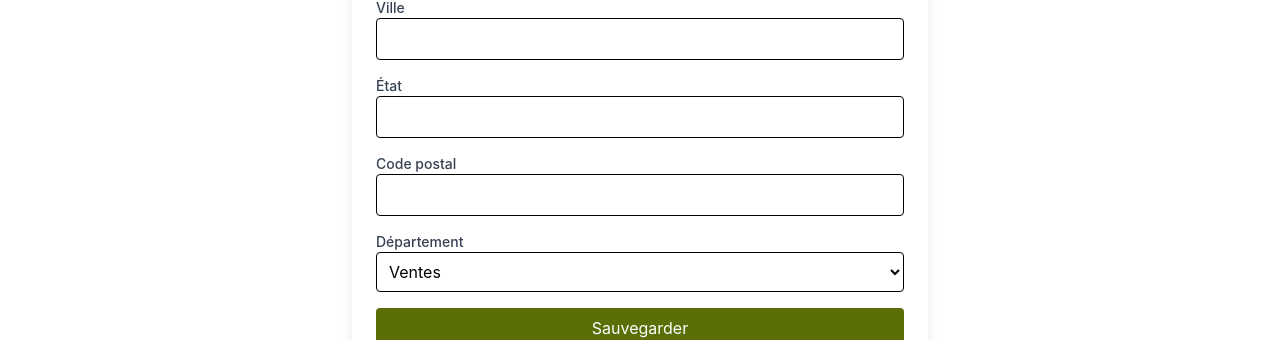
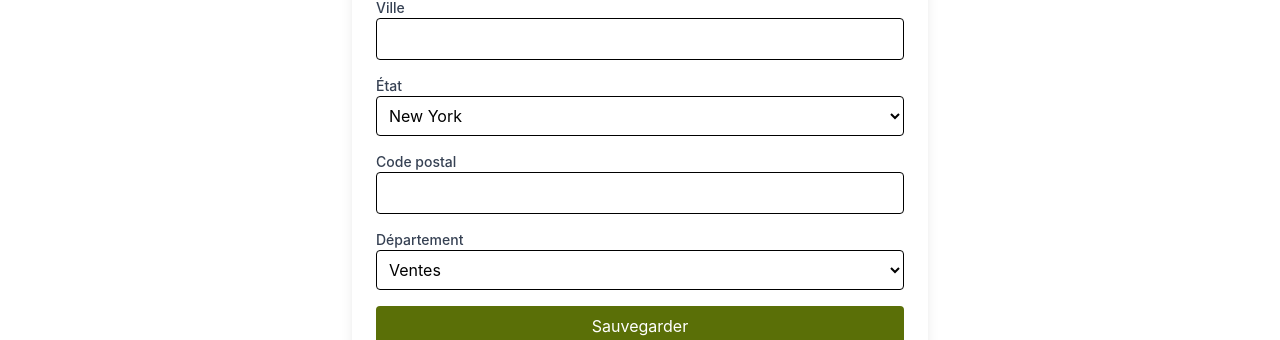
Before and after one commit to stephanievanoverberghe/ocr-p14-hrnet, a React (Vite) app: page / in a window 1280 px wide. Shown: the part 548-888 px from the top of the page. Built offline with nearby package versions, Linux system fonts and the light colour scheme.

Commit message:
feat: add composants

```diff
--- a/package.json
+++ b/package.json
@@ -12,6 +12,7 @@
   "dependencies": {
     "@hookform/resolvers": "^4.0.0",
     "@tailwindcss/vite": "^4.0.6",
+    "prop-types": "^15.8.1",
     "react": "^19.0.0",
     "react-dom": "^19.0.0",
     "react-hook-form": "^7.54.2",
--- a/src/components/DatePicker.jsx
+++ b/src/components/DatePicker.jsx
@@ -0,0 +1,26 @@
+import { Controller } from 'react-hook-form';
+import PropTypes from 'prop-types';
+
+function DatePicker({ name, label, control, error }) {
+    return (
+        <div>
+            <label className="block text-sm font-medium text-gray-700">{label}</label>
+            <Controller
+                name={name}
+                control={control}
+                render={({ field }) => <input {...field} type="date" className="w-full p-2 border rounded focus:outline-none focus:ring-2 focus:ring-[#5a6f07]" />}
+            />
+            {error && <p className="text-red-500 text-sm">{error}</p>}
+        </div>
+    );
+}
+
+// Définition des PropTypes
+DatePicker.propTypes = {
+    name: PropTypes.string.isRequired,
+    label: PropTypes.string.isRequired,
+    control: PropTypes.object.isRequired,
+    error: PropTypes.string,
+};
+
+export default DatePicker;
--- a/src/components/Dropdown.jsx
+++ b/src/components/Dropdown.jsx
@@ -0,0 +1,40 @@
+import { Controller } from 'react-hook-form';
+import PropTypes from 'prop-types';
+
+function Dropdown({ name, label, options, control, error }) {
+    return (
+        <div>
+            <label className="block text-sm font-medium text-gray-700">{label}</label>
+            <Controller
+                name={name}
+                control={control}
+                render={({ field }) => (
+                    <select {...field} className="w-full p-2 border rounded focus:outline-none focus:ring-2 focus:ring-[#5a6f07]">
+                        {options.map((option) => (
+                            <option key={option.value} value={option.value}>
+                                {option.label}
+                            </option>
+                        ))}
+                    </select>
+                )}
+            />
+            {error && <p className="text-red-500 text-sm">{error}</p>}
+        </div>
+    );
+}
+
+// Définition des PropTypes
+Dropdown.propTypes = {
+    name: PropTypes.string.isRequired,
+    label: PropTypes.string.isRequired,
+    options: PropTypes.arrayOf(
+        PropTypes.shape({
+            value: PropTypes.string.isRequired,
+            label: PropTypes.string.isRequired,
+        })
+    ).isRequired,
+    control: PropTypes.object.isRequired,
+    error: PropTypes.string,
+};
+
+export default Dropdown;
--- a/src/components/Modal.jsx
+++ b/src/components/Modal.jsx
@@ -0,0 +1,25 @@
+import PropTypes from 'prop-types';
+
+function Modal({ isOpen, onClose, message }) {
+    if (!isOpen) return null;
+
+    return (
+        <div className="fixed inset-0 flex items-center justify-center bg-black bg-opacity-50">
+            <div className="bg-white p-6 rounded-lg shadow-lg">
+                <p className="text-lg font-semibold">{message}</p>
+                <button className="mt-4 bg-[#5a6f07] text-white px-4 py-2 rounded" onClick={onClose}>
+                    OK
+                </button>
+            </div>
+        </div>
+    );
+}
+
+// Définition des PropTypes
+Modal.propTypes = {
+    isOpen: PropTypes.bool.isRequired,
+    onClose: PropTypes.func.isRequired,
+    message: PropTypes.string.isRequired,
+};
+
+export default Modal;
--- a/src/components/Table.jsx
+++ b/src/components/Table.jsx
@@ -0,0 +1,62 @@
+import PropTypes from 'prop-types';
+
+function Table({ data }) {
+    return (
+        <div className="overflow-x-auto">
+            <table className="min-w-full bg-white shadow-md rounded-lg overflow-hidden">
+                <thead className="bg-[#5a6f07] text-white">
+                    <tr>
+                        <th className="p-3 text-left">Prénom</th>
+                        <th className="p-3 text-left">Nom</th>
+                        <th className="p-3 text-left">Date de naissance</th>
+                        <th className="p-3 text-left">Date d&aposembauche</th>
+                        <th className="p-3 text-left">Département</th>
+                        <th className="p-3 text-left">Ville</th>
+                        <th className="p-3 text-left">État</th>
+                        <th className="p-3 text-left">Code Postal</th>
+                    </tr>
+                </thead>
+                <tbody>
+                    {data.length > 0 ? (
+                        data.map((employee, index) => (
+                            <tr key={index} className="border-t hover:bg-gray-100">
+                                <td className="p-3">{employee.firstName}</td>
+                                <td className="p-3">{employee.lastName}</td>
+                                <td className="p-3">{employee.dateOfBirth}</td>
+                                <td className="p-3">{employee.startDate}</td>
+                                <td className="p-3">{employee.department}</td>
+                                <td className="p-3">{employee.city}</td>
+                                <td className="p-3">{employee.state}</td>
+                                <td className="p-3">{employee.zipCode}</td>
+                            </tr>
+                        ))
+                    ) : (
+                        <tr>
+                            <td colSpan="8" className="p-3 text-center text-gray-500">
+                                Aucun employé trouvé.
+                            </td>
+                        </tr>
+                    )}
+                </tbody>
+            </table>
+        </div>
+    );
+}
+
+// Définition des PropTypes
+Table.propTypes = {
+    data: PropTypes.arrayOf(
+        PropTypes.shape({
+            firstName: PropTypes.string.isRequired,
+            lastName: PropTypes.string.isRequired,
+            dateOfBirth: PropTypes.string.isRequired,
+            startDate: PropTypes.string.isRequired,
+            department: PropTypes.string.isRequired,
+            city: PropTypes.string.isRequired,
+            state: PropTypes.string.isRequired,
+            zipCode: PropTypes.string.isRequired,
+        })
+    ).isRequired,
+};
+
+export default Table;
--- a/src/pages/CreateEmployeePage.jsx
+++ b/src/pages/CreateEmployeePage.jsx
@@ -2,6 +2,10 @@ import { useForm } from 'react-hook-form';
 import { yupResolver } from '@hookform/resolvers/yup';
 import * as yup from 'yup';
 import { useNavigate } from 'react-router-dom';
+import { useState } from 'react';
+import DatePicker from '../components/DatePicker';
+import Dropdown from '../components/Dropdown';
+import Modal from '../components/Modal';
 
 // Schéma de validation Yup
 const employeeSchema = yup.object().shape({
@@ -29,9 +33,11 @@ const employeeSchema = yup.object().shape({
 
 function CreateEmployeePage() {
     const navigate = useNavigate();
+    const [isModalOpen, setIsModalOpen] = useState(false);
     const {
         register,
         handleSubmit,
+        control,
         formState: { errors },
     } = useForm({
         resolver: yupResolver(employeeSchema),
@@ -41,7 +47,7 @@ function CreateEmployeePage() {
         const employees = JSON.parse(localStorage.getItem('employees')) || [];
         employees.push(data);
         localStorage.setItem('employees', JSON.stringify(employees));
-        navigate('/list');
+        setIsModalOpen(true);
     };
 
     return (
@@ -63,18 +69,10 @@ function CreateEmployeePage() {
                 </div>
 
                 {/* Date de naissance */}
-                <div>
-                    <label className="block text-sm font-medium text-gray-700">Date de naissance</label>
-                    <input {...register('dateOfBirth')} type="date" className="w-full p-2 border rounded focus:outline-none focus:ring-2 focus:ring-[#5a6f07]" />
-                    <p className="text-red-500 text-sm">{errors.dateOfBirth?.message}</p>
-                </div>
+                <DatePicker name="dateOfBirth" label="Date de naissance" control={control} error={errors.dateOfBirth?.message} />
 
                 {/* Date d'embauche */}
-                <div>
-                    <label className="block text-sm font-medium text-gray-700">Date d&apos;embauche</label>
-                    <input {...register('startDate')} type="date" className="w-full p-2 border rounded focus:outline-none focus:ring-2 focus:ring-[#5a6f07]" />
-                    <p className="text-red-500 text-sm">{errors.startDate?.message}</p>
-                </div>
+                <DatePicker name="startDate" label="Date d'embauche" control={control} error={errors.startDate?.message} />
 
                 {/* Adresse */}
                 <div>
@@ -91,11 +89,17 @@ function CreateEmployeePage() {
                 </div>
 
                 {/* État */}
-                <div>
-                    <label className="block text-sm font-medium text-gray-700">État</label>
-                    <input {...register('state')} type="text" className="w-full p-2 border rounded focus:outline-none focus:ring-2 focus:ring-[#5a6f07]" />
-                    <p className="text-red-500 text-sm">{errors.state?.message}</p>
-                </div>
+                <Dropdown
+                    name="state"
+                    label="État"
+                    options={[
+                        { value: 'NY', label: 'New York' },
+                        { value: 'CA', label: 'California' },
+                        { value: 'FL', label: 'Florida' },
+                    ]}
+                    control={control}
+                    error={errors.state?.message}
+                />
 
                 {/* Code postal */}
                 <div>
@@ -105,23 +109,28 @@ function CreateEmployeePage() {
                 </div>
 
                 {/* Département */}
-                <div>
-                    <label className="block text-sm font-medium text-gray-700">Département</label>
-                    <select {...register('department')} className="w-full p-2 border rounded focus:outline-none focus:ring-2 focus:ring-[#5a6f07]">
-                        <option value="Ventes">Ventes</option>
-                        <option value="Marketing">Marketing</option>
-                        <option value="Ingénierie">Ingénierie</option>
-                        <option value="Ressources humaines">Ressources humaines</option>
-                        <option value="Juridique">Juridique</option>
-                    </select>
-                    <p className="text-red-500 text-sm">{errors.department?.message}</p>
-                </div>
+                <Dropdown
+                    name="department"
+                    label="Département"
+                    options={[
+                        { value: 'Sales', label: 'Ventes' },
+                        { value: 'Marketing', label: 'Marketing' },
+                        { value: 'Engineering', label: 'Ingénierie' },
+                        { value: 'Human Resources', label: 'Ressources Humaines' },
+                        { value: 'Legal', label: 'Juridique' },
+                    ]}
+                    control={control}
+                    error={errors.department?.message}
+                />
 
                 {/* Bouton de validation */}
                 <button type="submit" className="w-full bg-[#5a6f07] text-white py-2 rounded hover:bg-[#4e5d06] transition duration-300 ease-in-out">
                     Sauvegarder
                 </button>
             </form>
+
+            {/* ✅ Modale de confirmation */}
+            <Modal isOpen={isModalOpen} onClose={() => navigate('/list')} message="Employé ajouté avec succès !" />
         </div>
     );
 }
```
Also changed, not shown: 1 other file (tests, documents, lock files or other folders).
